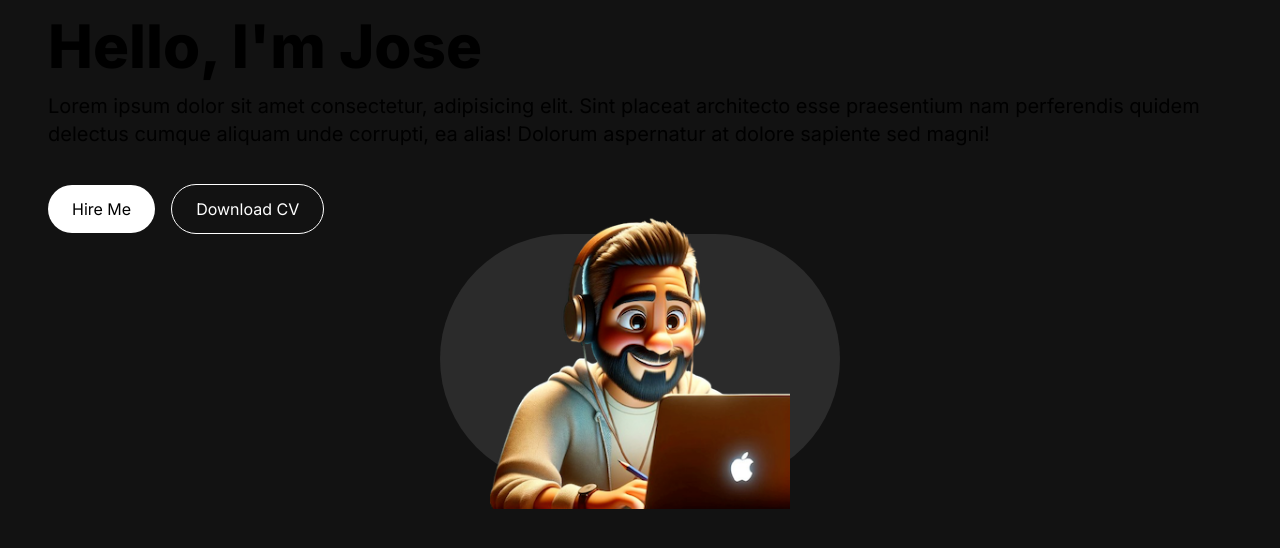
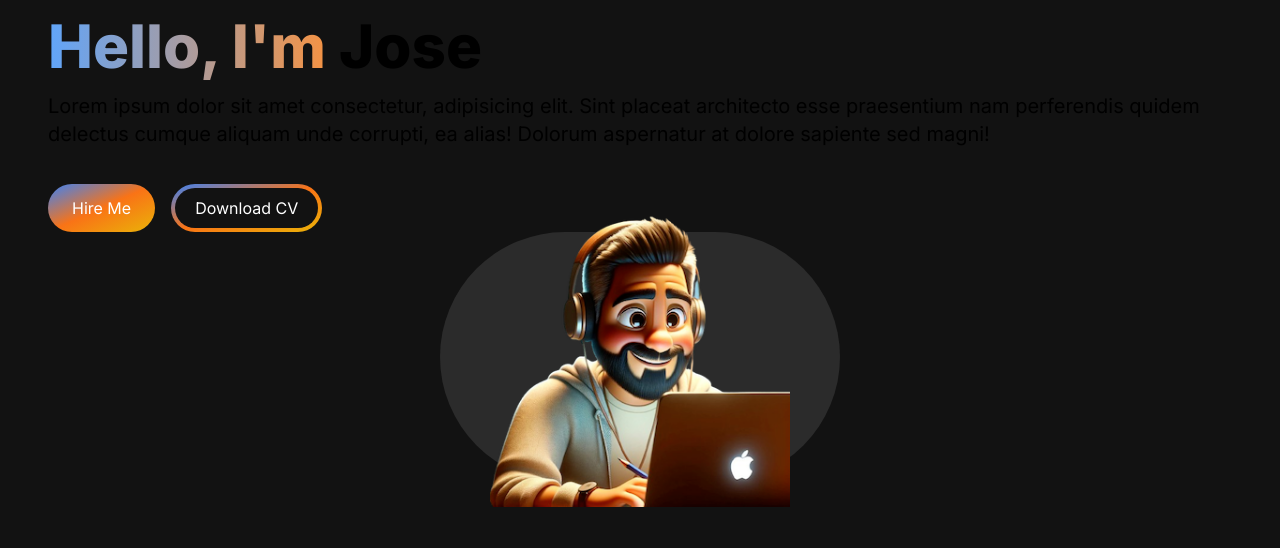
Before and after one commit to jayjay2397/my-portfolio-website, a Next.js app: page / in a window 1280 px wide. Shown: the top 548 px of the page. Built offline with nearby package versions, Linux system fonts and the light colour scheme.

Commit message:
added gradients to buttons and text

```diff
--- a/app/components/HeroSection.jsx
+++ b/app/components/HeroSection.jsx
@@ -8,15 +8,19 @@
             <div className="gird grid-cols-1 sm:gird-cols-12">
                 <div className="col-span-7 place-self-center text-center sm:text-left">
                 <h1 className="mb-4 text-4xl sm:text-5xl lg:text-6xl font-extrabold">
-                    Hello, I'm Jose
+                   <span className="text-transparent bg-clip-text bg-gradient-to-r from-blue-400 to-orange-400">
+                    Hello, I'm{" "} </span>
+                    Jose
                 </h1>
                 <p className="text-base sm:text-lg mb-6 lg:text-xl">
                     Lorem ipsum dolor sit amet consectetur, adipisicing elit. Sint placeat architecto esse praesentium nam perferendis quidem delectus cumque aliquam unde corrupti, ea alias! Dolorum aspernatur at dolore sapiente sed magni!
                 </p>
                 </div>
                 <div>
-                    <button className="px-6 py-3 w-full sm:w-fit rounded-full mr-4 bg-white hover:bg-slate-200 text-black">Hire Me</button>
-                    <button className="px-6 py-3 w-full sm:w-fit rounded-full bg-transparent hover:bg-slate-800 text-white border border-white mt-3">Download CV</button>
+                    <button className="px-6 py-3 w-full sm:w-fit rounded-full mr-4 bg-gradient-to-br from-blue-500 via-orange-500 to-yellow-500 hover:bg-slate-200 text-white">Hire Me</button>
+                    <button className="px-1 py-1 w-full sm:w-fit rounded-full bg-gradient-to-br from-blue-500 via-orange-500 to-yellow-500 hover:bg-slate-800 text-white mt-3">
+                     <span className="block bg-[#121212] hover:bg-slate-800 rounded-full px-5 py-2">Download CV</span>
+                    </button>
                 </div>
                 <div className="col-span-5 place-self-center">
                     <div className=" rounded-full bg-[#2b2b2b] w-[250px] h-[250px] lg:w-[400px] lg:h[400px] relative">
```
